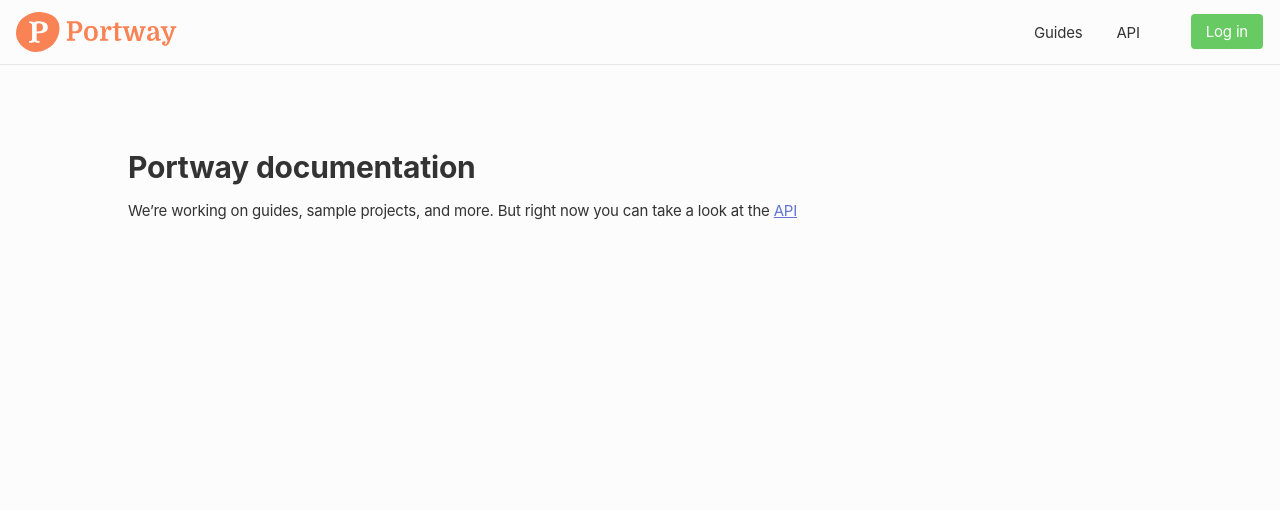
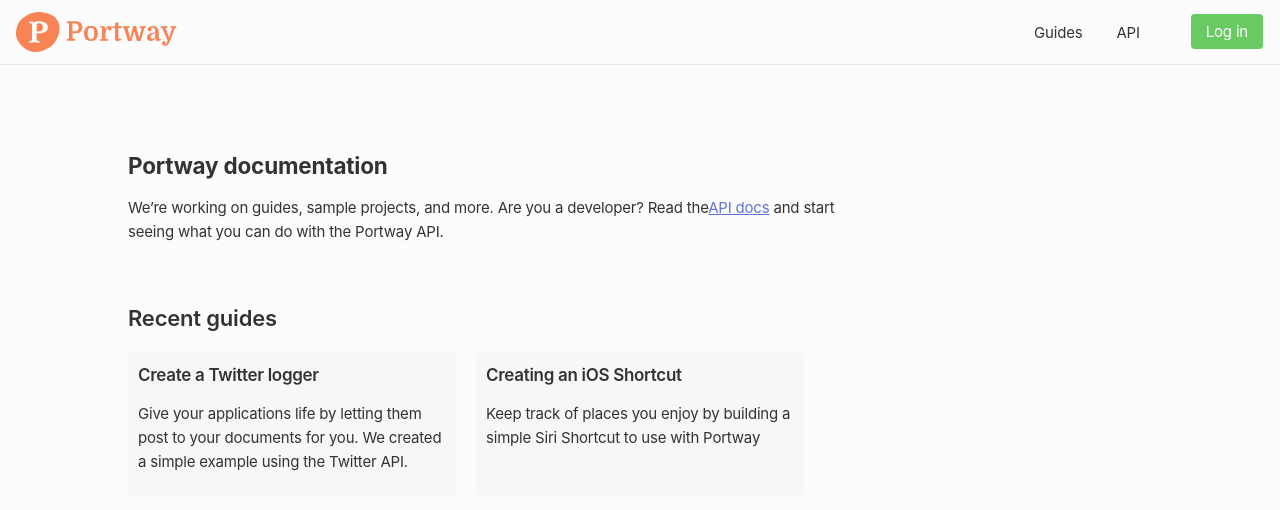
Before and after one commit to portway/portway-docs, a React (Create React App) app: page / in a window 1280 px wide. Shown: the top 510 px of the page. Built offline with nearby package versions, Linux system fonts and the light colour scheme.

Commit message:
Adding homepage styling

```diff
--- a/package.json
+++ b/package.json
@@ -29,6 +29,7 @@
     "prismjs": "^1.19.0",
     "react": "^16.12.0",
     "react-dom": "^16.12.0",
+    "react-helmet": "^5.2.1",
     "react-router-dom": "^5.1.2",
     "react-router-hash-link": "^1.2.2",
     "react-scripts": "3.3.1",
--- /dev/null
+++ b/src/api.js
@@ -0,0 +1,8 @@
+export async function fetchGuides() {
+  const response = await fetch('/api/guides', {
+    headers: {
+      'content-type': 'application/json'
+    }
+  })
+  return response.json()
+}
--- a/src/components/Guide/GuideContainer.js
+++ b/src/components/Guide/GuideContainer.js
@@ -1,6 +1,8 @@
 import React, { useEffect, useState } from 'react'
 import { useParams } from 'react-router-dom'
+import { Helmet } from 'react-helmet'
 
+import { SITE_NAME } from '../../constants'
 import GuideComponent from './GuideComponent'
 
 async function fetchGuide(id) {
@@ -25,7 +27,12 @@ const GuideContainer = () => {
   }, [guide, id])
 
   return (
-    <GuideComponent guide={guide} />
+    <>
+      <Helmet>
+        <title>{`${guide && guide.name} – ${SITE_NAME}`}</title>
+      </Helmet>
+      <GuideComponent guide={guide} />
+    </>
   )
 }
 
--- a/src/components/Guides/GuidesComponent.js
+++ b/src/components/Guides/GuidesComponent.js
@@ -1,15 +1,21 @@
 import React from 'react'
+import PropTypes from 'prop-types'
 import { Route } from 'react-router-dom'
 
 import { PATH_GUIDES } from '../../constants'
 import GuidesListContainer from '../GuidesList/GuidesListContainer'
 import GuideContainer from '../Guide/GuideContainer'
+import GuidesHomepage from './GuidesHomepage'
 
 import './GuideContainerStyles.scss'
 
-const GuidesComponent = () => {
+const GuidesComponent = ({ guides }) => {
   return (
     <main className="guides-container">
+      <Route path={PATH_GUIDES} exact>
+        <GuidesHomepage guides={guides} />
+      </Route>
+      <Route path={`${PATH_GUIDES}/:id/:slug`}>
         <nav className="guides-container__navigation" role="navigation">
           <div className="guides-container__nav-block">
             <h3>Guides</h3>
@@ -17,15 +23,15 @@ const GuidesComponent = () => {
           </div>
         </nav>
         <div className="guides-container__main">
-        <Route path={PATH_GUIDES} exact>
-          <p>Learn how to make things with Portway.</p>
+          <GuideContainer />
+        </div>
       </Route>
-        <Route path={`${PATH_GUIDES}/:id/:slug`}>
-          <GuideContainer />
-        </Route>
-      </div>
     </main>
   )
 }
 
+GuidesComponent.propTypes = {
+  guides: PropTypes.array,
+}
+
 export default GuidesComponent
--- a/src/components/Guides/GuidesContainer.js
+++ b/src/components/Guides/GuidesContainer.js
@@ -1,9 +1,18 @@
-import React from 'react'
+import React, { useEffect, useState } from 'react'
 
+import { fetchGuides } from '../../api'
 import GuidesComponent from './GuidesComponent'
 
 const GuidesContainer = () => {
-  return <GuidesComponent />
+  const [guidesList, setGuidesList] = useState(null)
+  useEffect(() => {
+    if (guidesList === null) {
+      fetchGuides().then((response) => {
+        setGuidesList(response.data)
+      })
+    }
+  })
+  return <GuidesComponent guides={guidesList} />
 }
 
 export default GuidesContainer
--- /dev/null
+++ b/src/components/Guides/GuidesHomepage.js
@@ -0,0 +1,44 @@
+import React from 'react'
+import PropTypes from 'prop-types'
+import { Link } from 'react-router-dom'
+import { Helmet } from 'react-helmet'
+import marked from 'marked'
+
+import { PATH_GUIDES, SITE_TITLE } from '../../constants'
+import './GuidesHomepageStyles.scss'
+
+const GuidesHomepage = ({ guides }) => {
+  const slugger = new marked.Slugger()
+  return (
+    <>
+      <Helmet>
+        <title>Guides – {SITE_TITLE}</title>
+      </Helmet>
+      <article className="guide__homepage">
+        <h3>Guides</h3>
+        <p>
+          Looking for ideas on what to do with Portway? You’ve come to the right place! We’re
+          working hard to add interesting guides to the site so you can see all the things and API
+          can do with your notes app.
+        </p>
+        <ul className="card-list">
+          {guides && guides.map((guide) => {
+            return (
+              <li key={guide.id} className="card-list__item">
+                <Link className="card" to={`${PATH_GUIDES}/${guide.id}/${slugger.slug(guide.name)}`}>
+                  {guide.name}
+                </Link>
+              </li>
+            )
+          })}
+        </ul>
+      </article>
+    </>
+  )
+}
+
+GuidesHomepage.propTypes = {
+  guides: PropTypes.array,
+}
+
+export default GuidesHomepage
--- /dev/null
+++ b/src/components/Guides/GuidesHomepageStyles.scss
@@ -0,0 +1,9 @@
+.guide__homepage {
+  margin: 4rem;
+  width: 100%;
+
+  .card-list {
+    margin: 4rem 0;
+  }
+
+}
--- a/src/components/GuidesList/GuidesListContainer.js
+++ b/src/components/GuidesList/GuidesListContainer.js
@@ -1,15 +1,7 @@
 import React, { useEffect, useState } from 'react'
 
+import { fetchGuides } from '../../api'
 import GuidesListComponent from './GuidesListComponent'
-
-async function fetchGuides() {
-  const response = await fetch('/api/guides', {
-    headers: {
-      'content-type': 'application/json'
-    }
-  })
-  return response.json()
-}
 
 const GuidesListContainer = () => {
   const [guidesList, setGuidesList] = useState(null)
--- a/src/components/Home/Home.js
+++ b/src/components/Home/Home.js
@@ -1,17 +1,45 @@
 import React from 'react'
 import { Link } from 'react-router-dom'
+import { Helmet } from 'react-helmet'
 
-import { PATH_API } from '../../constants'
+import { PATH_API, SITE_TITLE } from '../../constants'
 
 const Home = () => {
   return (
-    <div className="container">
-      <h1>Portway documentation</h1>
-      <p>
-        We’re working on guides, sample projects, and more. But right now you can take a look at
-        the <Link to={PATH_API}>API</Link>
-      </p>
-    </div>
+    <>
+      <Helmet>
+        <title>Home – {SITE_TITLE}</title>
+      </Helmet>
+      <article className="container home">
+        <h1>Portway documentation</h1>
+        <p>
+          We’re working on guides, sample projects, and more. Are you a developer? Read the
+          <Link to={PATH_API}>API docs</Link> and start seeing what you can do with the Portway API.
+        </p>
+        <section className="section">
+          <h2>Recent guides</h2>
+          <ul className="card-list">
+            <li className="card-list__item">
+              <a href="/guides/122/build-a-twitter-logger" className="card">
+                <h3>Create a Twitter logger</h3>
+                <p>
+                  Give your applications life by letting them post to your documents for you. We
+                  created a simple example using the Twitter API.
+                </p>
+              </a>
+            </li>
+            <li className="card-list__item">
+              <a href="/guides/126/creating-an-ios-shortcut" className="card">
+                <h3>Creating an iOS Shortcut</h3>
+                <p>
+                  Keep track of places you enjoy by building a simple Siri Shortcut to use with Portway
+                </p>
+              </a>
+            </li>
+          </ul>
+        </section>
+      </article>
+    </>
   )
 }
 
--- a/src/components/Redoc/Redoc.js
+++ b/src/components/Redoc/Redoc.js
@@ -1,6 +1,8 @@
 import React, { useEffect } from 'react'
+import { Helmet } from 'react-helmet'
 import { RedocStandalone } from 'redoc'
 
+import { SITE_TITLE } from '../../constants'
 import './RedocOverride.scss'
 
 const Redoc = () => {
@@ -77,6 +79,10 @@ const Redoc = () => {
     }
   }
   return (
+    <>
+      <Helmet>
+        <title>API Docs – {SITE_TITLE}</title>
+      </Helmet>
       <RedocStandalone
         options={{
           ...redocOptions,
@@ -84,6 +90,7 @@ const Redoc = () => {
         }}
         specUrl={`${process.env.PUBLIC_URL}/spec/openapi.yml`}
       />
+    </>
   )
 }
 
--- a/src/constants.js
+++ b/src/constants.js
@@ -2,4 +2,5 @@ module.exports = {
   PATH_APP: 'https://portway.app/',
   PATH_API: '/api',
   PATH_GUIDES: '/guides',
+  SITE_TITLE: 'Portway Documentation',
 }
--- a/src/styles/index.scss
+++ b/src/styles/index.scss
@@ -2,6 +2,7 @@
 @import './inc/color';
 @import './inc/type';
 @import './inc/base';
+@import './inc/include-media';
 
 body {
   background-color: var(--theme-surface);
@@ -23,6 +24,10 @@ a {
   }
 }
 
+p {
+  max-width: 750px;
+}
+
 hr {
   border: none;
   border-top: thin solid var(--theme-border);
@@ -32,3 +37,48 @@ code {
   font-family: source-code-pro, Menlo, Monaco, Consolas, 'Courier New',
     monospace;
 }
+
+.home {
+  .card-list {
+    margin: 1rem 0;
+  }
+}
+
+.section {
+  padding: 4rem 0;
+}
+
+.card-list {
+  display: grid;
+  gap: 2rem;
+  grid-auto-rows: 1fr;
+  grid-template-columns: 1fr;
+  list-style: none;
+  margin: 0;
+  padding: 0;
+  @include media('>medium') {
+    grid-template-columns: 1fr 1fr 1fr;
+  }
+}
+
+.card {
+  background-color: var(--theme-overlay-light);
+  border-radius: var(--border-radius);
+  color: var(--theme-text-color);
+  display: flex;
+  flex-direction: column;
+  height: 100%;
+  padding: 1rem;
+  text-decoration: none;
+  transition: transform 0.2s ease-in-out;
+
+  @media (hover: hover) {
+    &:hover {
+      background-color: var(--color-blue);
+      box-shadow: var(--box-shadow);
+      color: rgba(255, 255, 255, .9);
+      // transform: scale(1.02);
+    }
+  }
+
+}
```
Also changed, not shown: 1 other file (tests, documents, lock files or other folders). Lines whose indentation alone changed are shown as unchanged.
